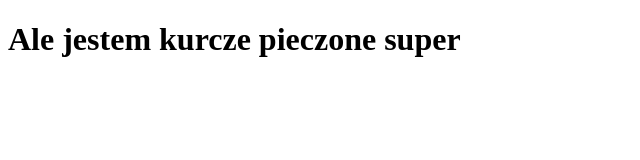
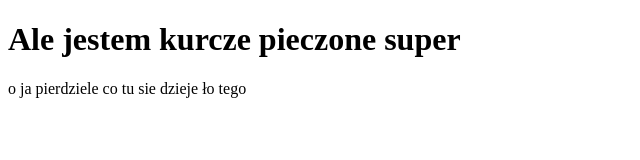
Before and after one commit to Szramcis/sraka, a plain HTML site: page index.html in a window 1280 px wide. Shown: the whole page, without its empty margins (0-640 px from the left). Drawn offline with Linux system fonts and the light colour scheme.

Commit message:
modified on nowe branch

```diff
--- a/index.html
+++ b/index.html
@@ -5,5 +5,6 @@
     </head>
     <body>
         <h1>Ale jestem kurcze pieczone super</h1>
+        o ja pierdziele co tu sie dzieje ło tego
     </body>
 </html>
```
